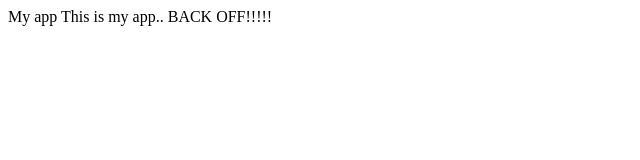
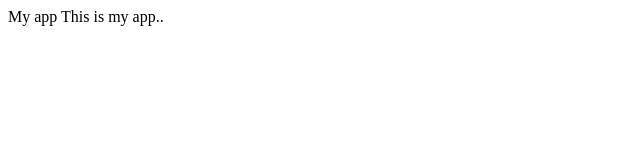
Before and after one commit to anuja0/myApp, a plain HTML site: page index.html in a window 1280 px wide. Shown: the whole page, without its empty margins (0-640 px from the left). Drawn offline with Linux system fonts and the light colour scheme.

Commit message:
edited index.html file

```diff
--- a/index.html
+++ b/index.html
@@ -3,6 +3,6 @@
 My app
 </head>
 <body>
-This is my app.. BACK OFF!!!!!
+This is my app..
 </body>
 </html>
```
